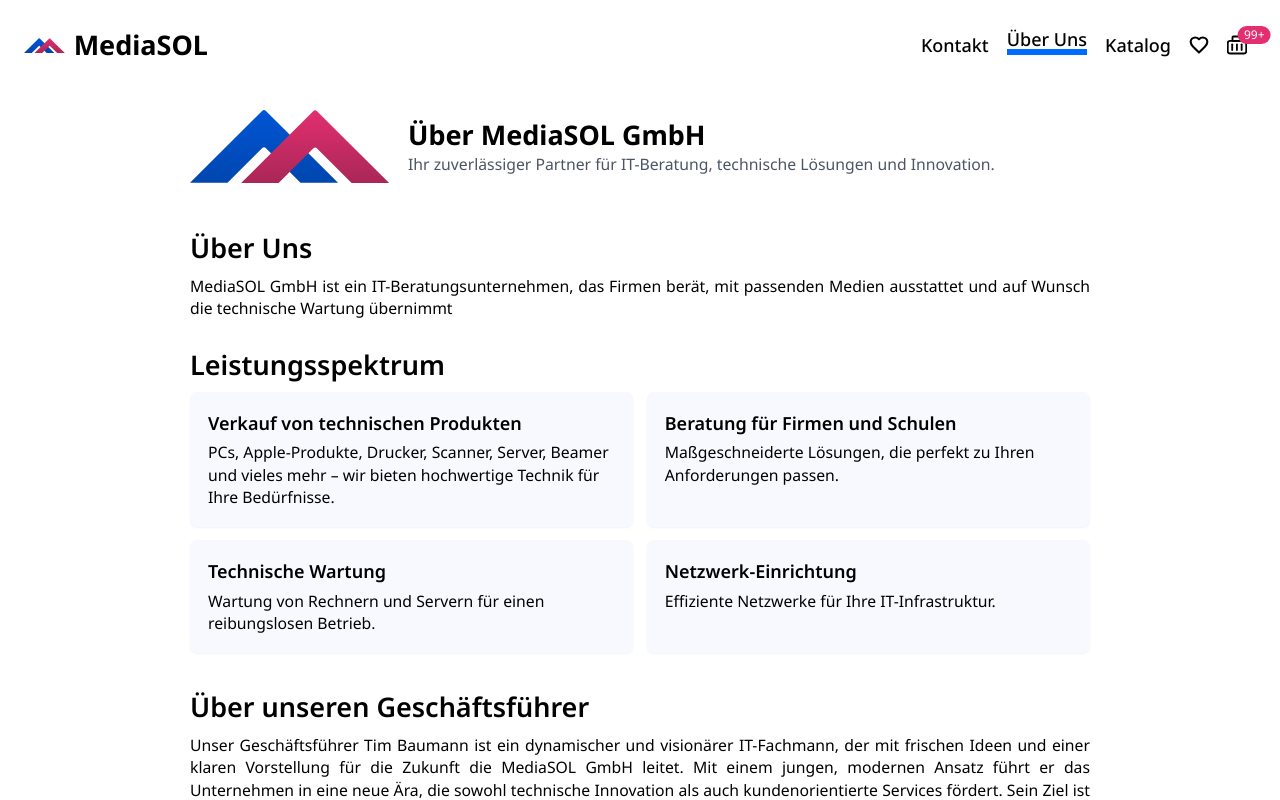
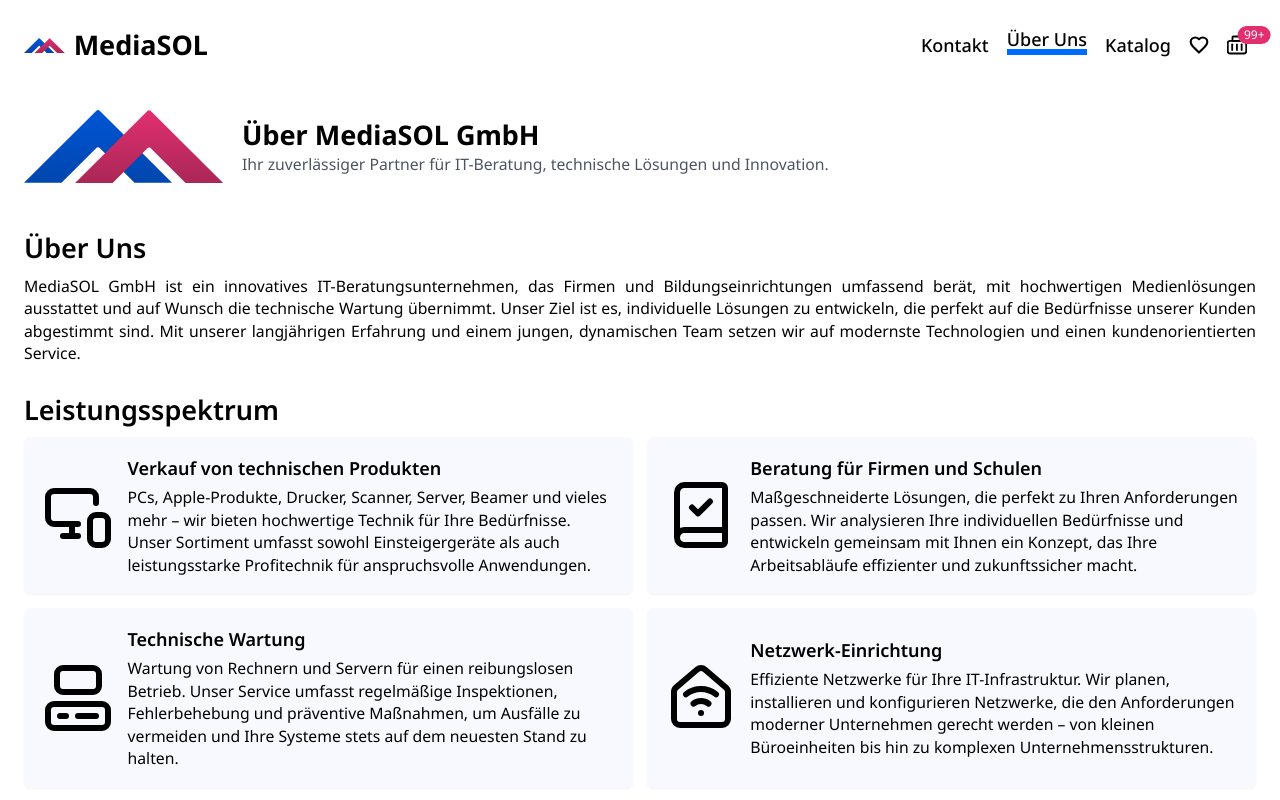
Before and after one commit to Gafum/mediaSOL, a React (Vite) app: page /about in a window 1280 px wide. Shown: the top 800 px of the page. Built offline with nearby package versions, Linux system fonts and the light colour scheme.

Commit message:
fixed catalog and about page added some icons and longer description

```diff
--- a/package.json
+++ b/package.json
@@ -11,7 +11,7 @@
   },
   "dependencies": {
     "leaflet": "^1.9.4",
-    "lucide-react": "^0.454.0",
+    "lucide-react": "^0.477.0",
     "prettier-plugin-organize-imports": "^4.1.0",
     "react": "^19.0.0-rc.1",
     "react-dom": "^19.0.0-rc.1",
--- a/src/Components/Footer/Footer.tsx
+++ b/src/Components/Footer/Footer.tsx
@@ -44,6 +44,7 @@ export const Footer = (): JSX.Element => {
                   <h4 className="font-semibold mb-2">Entwikeler</h4>
                   {followUsData.map((elem) => (
                      <a
+                        key={elem.link}
                         href={elem.link}
                         className="hover:opacity-70 transition-opacity duration-200"
                         target="_blank"
--- /dev/null
+++ b/src/DevData/ItemsTypesArray.ts
@@ -0,0 +1,8 @@
+export const ItemsTypesArray: string[] = [
+   "Computer", // 0
+   "Laptop", //1
+   "Handy", //2
+   "Musik", //3
+   "Kamera", //4
+   "Gaming Gärate", //5
+];
--- a/src/MainTypes/Gadget.tsx
+++ b/src/MainTypes/Gadget.tsx
@@ -3,7 +3,7 @@ export interface IGadget {
    name: string;
    price: number;
    description: string;
-   type: "PC" | "Laptop" | "Handy" | "Musik" | "Kamera" | "Gaming Gärate";
+   type: string;
    img?: string;
    commentsList?: string[];
    action?: number;
--- a/src/Screens/About/About.tsx
+++ b/src/Screens/About/About.tsx
@@ -2,11 +2,17 @@ import { ReactNode } from "react";
 import { screenList } from "../../Routing/RoutingList";
 import { Link, useNavigate } from "react-router-dom";
 import { CustomBtn } from "../../UI/CustomBtn/CustomBtn";
+import {
+   BookCheck,
+   Computer,
+   MonitorSmartphone,
+   HouseWifi,
+} from "lucide-react";
 
 interface IAboutSectionData {
    name: string;
    title: string;
-   description: string | { title: string; text: string }[];
+   description: string | { title: string; text: string; icon: JSX.Element }[];
 }
 
 const aboutSectionData: IAboutSectionData[] = [
@@ -14,7 +20,7 @@ const aboutSectionData: IAboutSectionData[] = [
       name: "shortDescription",
       title: " Über Uns",
       description:
-         "MediaSOL GmbH ist ein IT-Beratungsunternehmen, das Firmen berät, mit passenden Medien ausstattet und auf Wunsch die technische Wartung übernimmt",
+         "MediaSOL GmbH ist ein innovatives IT-Beratungsunternehmen, das Firmen und Bildungseinrichtungen umfassend berät, mit hochwertigen Medienlösungen ausstattet und auf Wunsch die technische Wartung übernimmt. Unser Ziel ist es, individuelle Lösungen zu entwickeln, die perfekt auf die Bedürfnisse unserer Kunden abgestimmt sind. Mit unserer langjährigen Erfahrung und einem jungen, dynamischen Team setzen wir auf modernste Technologien und einen kundenorientierten Service.",
    },
    {
       name: "services",
@@ -22,19 +28,24 @@ const aboutSectionData: IAboutSectionData[] = [
       description: [
          {
             title: "Verkauf von technischen Produkten",
-            text: "PCs, Apple-Produkte, Drucker, Scanner, Server, Beamer und vieles mehr – wir bieten hochwertige Technik für Ihre Bedürfnisse.",
+            text: "PCs, Apple-Produkte, Drucker, Scanner, Server, Beamer und vieles mehr – wir bieten hochwertige Technik für Ihre Bedürfnisse. Unser Sortiment umfasst sowohl Einsteigergeräte als auch leistungsstarke Profitechnik für anspruchsvolle Anwendungen.",
+            icon: <MonitorSmartphone width={"100%"} height={"100%"} />,
          },
          {
             title: "Beratung für Firmen und Schulen",
-            text: "Maßgeschneiderte Lösungen, die perfekt zu Ihren Anforderungen passen.",
+            text: "Maßgeschneiderte Lösungen, die perfekt zu Ihren Anforderungen passen. Wir analysieren Ihre individuellen Bedürfnisse und entwickeln gemeinsam mit Ihnen ein Konzept, das Ihre Arbeitsabläufe effizienter und zukunftssicher macht.",
+            icon: <BookCheck width={"100%"} height={"100%"} />,
          },
          {
             title: "Technische Wartung",
-            text: "Wartung von Rechnern und Servern für einen reibungslosen Betrieb.",
+            text: "Wartung von Rechnern und Servern für einen reibungslosen Betrieb. Unser Service umfasst regelmäßige Inspektionen, Fehlerbehebung und präventive Maßnahmen, um Ausfälle zu vermeiden und Ihre Systeme stets auf dem neuesten Stand zu halten.",
+
+            icon: <Computer width={"100%"} height={"100%"} />,
          },
          {
             title: "Netzwerk-Einrichtung",
-            text: "Effiziente Netzwerke für Ihre IT-Infrastruktur.",
+            text: "Effiziente Netzwerke für Ihre IT-Infrastruktur. Wir planen, installieren und konfigurieren Netzwerke, die den Anforderungen moderner Unternehmen gerecht werden – von kleinen Büroeinheiten bis hin zu komplexen Unternehmensstrukturen.",
+            icon: <HouseWifi width={"100%"} height={"100%"} />,
          },
       ],
    },
@@ -42,25 +53,25 @@ const aboutSectionData: IAboutSectionData[] = [
       name: "director",
       title: "Über unseren Geschäftsführer",
       description:
-         "Unser Geschäftsführer Tim Baumann ist ein dynamischer und visionärer IT-Fachmann, der mit frischen Ideen und einer klaren Vorstellung für die Zukunft die MediaSOL GmbH leitet. Mit einem jungen, modernen Ansatz führt er das Unternehmen in eine neue Ära, die sowohl technische Innovation als auch kundenorientierte Services fördert. Sein Ziel ist es, MediaSOL ein zeitgemäßes Image zu verleihen, das junge Kunden anspricht und bestehende Partnerschaften stärkt. Tim hat das Unternehmen von seinem Vater übernommen und mit seinem Engagement und seiner Leidenschaft für IT den Betrieb erweitert und modernisiert.Mit Tim an der Spitze ist MediaSOL auf einem stabilen, zukunftsorientierten Weg, der die Stärken der Vergangenheit bewahrt und neue Potenziale eröffnet.",
+         "Unser Geschäftsführer Tim Baumann ist ein dynamischer und visionärer IT-Fachmann, der mit frischen Ideen und einer klaren Vorstellung für die Zukunft die MediaSOL GmbH leitet. Mit einem jungen, modernen Ansatz führt er das Unternehmen in eine neue Ära, die sowohl technische Innovation als auch kundenorientierte Services fördert. Sein Ziel ist es, MediaSOL ein zeitgemäßes Image zu verleihen, das junge Kunden anspricht und bestehende Partnerschaften stärkt. Tim hat das Unternehmen von seinem Vater übernommen, der die Firma über viele Jahre mit viel Engagement aufgebaut hat. Mit seinem Fachwissen und seiner Leidenschaft für IT hat Tim den Betrieb erweitert, modernisiert und neue Geschäftsfelder erschlossen. Unter seiner Leitung ist MediaSOL nicht nur ein verlässlicher Partner für bestehende Kunden, sondern auch ein attraktiver Anbieter für die nächste Generation von Unternehmen.",
    },
    {
       name: "ourColleagues",
       title: "Unser Team",
       description:
-         "Unser Team besteht aus engagierten Fachleuten, die sich in verschiedenen Bereichen spezialisiert haben. Dazu gehören mehrere erfahrene Verkäuferinnen und Verkäufer, die ihre Expertise aus dem früheren Betrieb des Unternehmens übernommen haben. Hinzu kommen sechs technische Spezialisten, darunter IT-System-Elektroniker, Servicetechniker und Fachinformatiker, die für die technische Unterstützung unserer Kunden sorgen. Das Team wird in naher Zukunft durch drei zusätzliche Techniker erweitert. Zusätzlich bieten wir jungen Talenten Ausbildungsplätze als IT-System-Elektroniker und Fachinformatiker an.",
+         "Unser Team besteht aus engagierten Fachleuten, die sich in verschiedenen Bereichen spezialisiert haben. Dazu gehören mehrere erfahrene Verkäuferinnen und Verkäufer, die ihre Expertise aus dem früheren Betrieb des Unternehmens übernommen haben. Hinzu kommen sechs technische Spezialisten, darunter IT-System-Elektroniker, Servicetechniker und Fachinformatiker, die für die technische Unterstützung unserer Kunden sorgen. Das Team wird in naher Zukunft durch drei zusätzliche Techniker erweitert, um unserem wachsenden Kundenstamm gerecht zu werden. Zusätzlich bieten wir jungen Talenten Ausbildungsplätze als IT-System-Elektroniker und Fachinformatiker an. Unser Team zeichnet sich durch eine offene Unternehmenskultur, Teamgeist und kontinuierliche Weiterbildung aus.",
    },
    {
       name: "location",
       title: "Standort und internationale Kontakte",
       description:
-         "Unser Hauptsitz befindet sich in einem Gewerbegebiet der Hauptstadt. Wir pflegen internationale Kontakte nach England, Spanien, China und den USA, um unseren Kunden die besten Lösungen anzubieten.",
+         "Unser Hauptsitz befindet sich in einem Gewerbegebiet der Hauptstadt, das optimal an die Verkehrsinfrastruktur angebunden ist. Dies ermöglicht eine schnelle und zuverlässige Abwicklung von Aufträgen. Darüber hinaus pflegen wir internationale Kontakte nach England, Spanien, China und den USA, um unseren Kunden die besten Lösungen anzubieten. Diese Partnerschaften ermöglichen es uns, stets die neuesten Technologien anzubieten und globale Innovationen in unsere Lösungen zu integrieren.",
    },
    {
       name: "workWithUs",
       title: "Bereit, mit uns zu arbeiten?",
       description:
-         "Kontaktieren Sie uns, um mehr über unsere Dienstleistungen zu erfahren. Wir freuen uns darauf, von Ihnen zu hören!",
+         "Kontaktieren Sie uns, um mehr über unsere Dienstleistungen zu erfahren. Unser Team steht Ihnen mit Fachwissen, Engagement und persönlicher Beratung zur Seite. Wir freuen uns darauf, von Ihnen zu hören und gemeinsam mit Ihnen innovative Lösungen für Ihre IT-Herausforderungen zu entwickeln!",
    },
 ];
 
@@ -74,13 +85,18 @@ const SectionAboutPage = ({
       } else {
          return (
             <div className="grid grid-cols-1 md:grid-cols-2 gap-3 mb-2">
-               {description.map((text) => (
+               {description.map((data) => (
                   <div
-                     key={text.title}
-                     className="bg-primaryLightGrey p-4 rounded-md shadow-sm"
+                     key={data.title}
+                     className="bg-primaryLightGrey p-4 rounded-md shadow-sm flex gap-3 items-center justify-start"
                   >
-                     <h3 className="text-md font-semibold">{text.title}</h3>
-                     <p className="text-sm mt-1">{text.text}</p>
+                     <div className="min-h-16 min-w-16 h-16 w-16">
+                        {data.icon}
+                     </div>
+                     <div>
+                        <h3 className="text-md font-semibold">{data.title}</h3>
+                        <p className="text-sm mt-1">{data.text}</p>
+                     </div>
                   </div>
                ))}
             </div>
@@ -100,7 +116,7 @@ export const About = (): JSX.Element => {
    const navigate = useNavigate();
 
    return (
-      <div className="max-w-[900px] m-auto flex flex-col">
+      <div className="m-auto flex flex-col">
          <section className="About__description flex gap-4 justify-start items-center flex-col lg:flex-row">
             <Link
                to={screenList.home.path}
--- a/src/Screens/Home/Home.tsx
+++ b/src/Screens/Home/Home.tsx
@@ -11,7 +11,7 @@ export const Home = (): JSX.Element => {
    let navigate = useNavigate();
 
    return (
-      <div className="text-primaryBlue">
+      <>
          <SectionWithImage
             headline="Verbessere dein Leben mit neuer Technologie!"
             description="Neue Technologie zu einem sehr guten Preis kann dein Leben bereichern. Sei modern, cool und stets über die neuesten Trends informiert. Möchtest du das? Dann klicke auf den Link unten und kaufe dir einen neuen PC."
@@ -30,6 +30,6 @@ export const Home = (): JSX.Element => {
          <SectionWithHeadline title="Neueste Bewertungen">
             <ReviewsSection />
          </SectionWithHeadline>
-      </div>
+      </>
    );
 };
```
Also changed, not shown: src/DevData/CatalogContent.ts (+10 -9 lines), src/Screens/Catalog/Catalog.tsx (+21 -6 lines), 1 other file (tests, documents, lock files or other folders).
